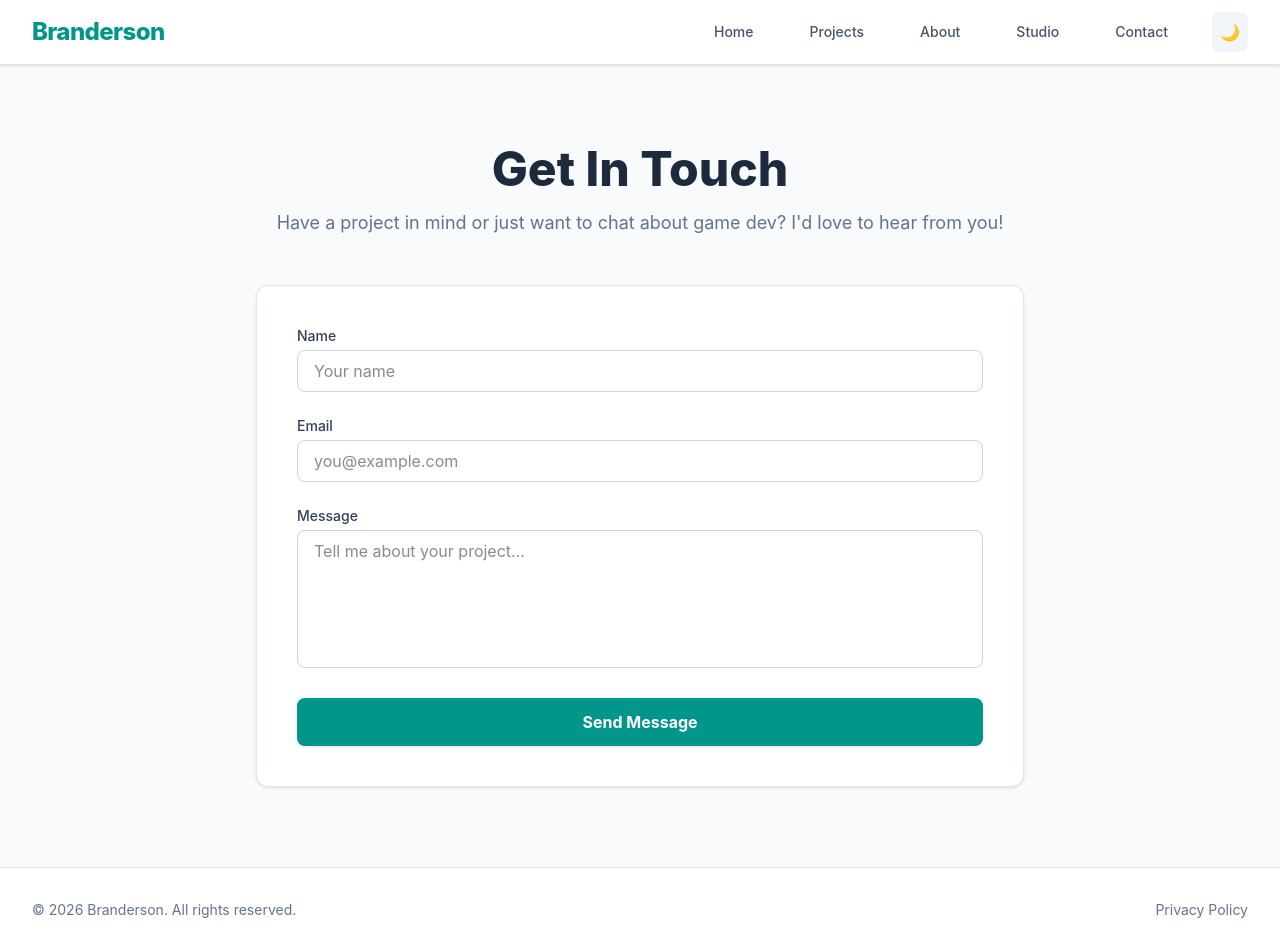
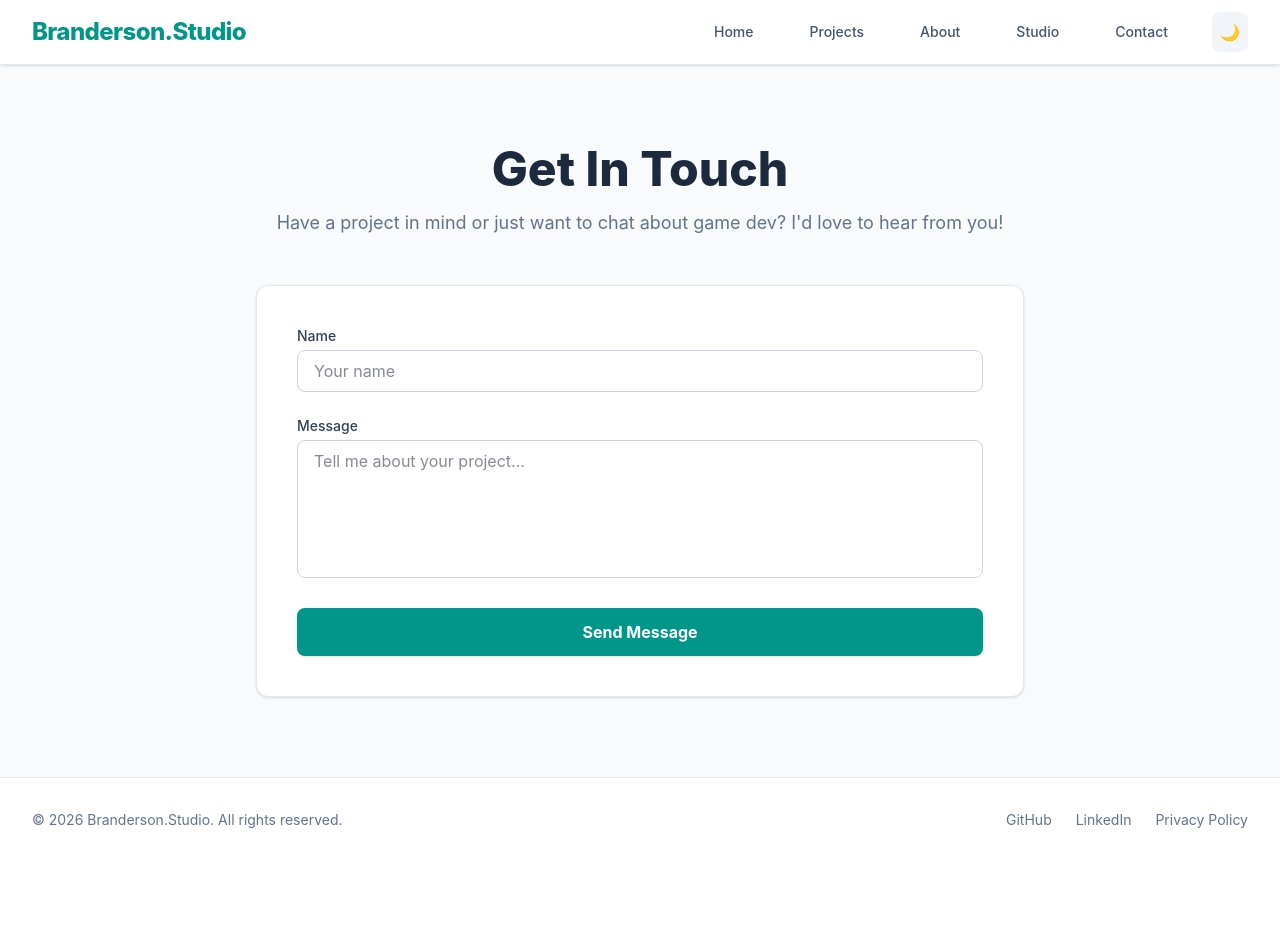
Before and after one commit to Ryobia/Branderson, a React (Vite) app in the folder client/: page /contact in a window 1280 px wide. After the commit the page ends 862 px from the top, so only its background shows below. Built offline with nearby package versions, Linux system fonts and the light colour scheme.

Commit message:
feat: add NotFound page and update routing; enhance Contact form with mailto link and update Footer and Navbar branding

```diff
--- a/client/App.jsx
+++ b/client/App.jsx
@@ -7,6 +7,7 @@ import Studio from './pages/Studio';
 import About from './pages/About';
 import Contact from './pages/Contact';
 import Privacy from './pages/Privacy';
+import NotFound from './pages/NotFound';
 import Navbar from './components/Navbar';
 import Footer from './components/Footer';
 
@@ -22,6 +23,7 @@ const AnimatedMain = () => {
           <Route path="/studio" element={<Studio />} />
           <Route path="/contact" element={<Contact />} />
           <Route path="/privacy" element={<Privacy />} />
+          <Route path="*" element={<NotFound />} />
         </Routes>
       </AnimatePresence>
     </main>
--- a/client/components/Footer.jsx
+++ b/client/components/Footer.jsx
@@ -6,9 +6,11 @@ const Footer = () => {
     <footer className="bg-white dark:bg-slate-900 border-t border-slate-200 dark:border-slate-800 mt-auto transition-colors duration-300">
       <div className="max-w-7xl mx-auto py-8 px-4 sm:px-6 lg:px-8 flex flex-col md:flex-row items-center justify-between">
         <p className="text-center md:text-left text-sm text-slate-500 dark:text-slate-400">
-          &copy; {new Date().getFullYear()} Branderson. All rights reserved.
+          &copy; {new Date().getFullYear()} Branderson.Studio. All rights reserved.
         </p>
-        <div className="mt-4 md:mt-0 flex space-x-6">
+        <div className="mt-4 md:mt-0 flex space-x-6 items-center">
+          <a href="https://github.com/Ryobia" target="_blank" rel="noopener noreferrer" className="text-sm text-slate-500 dark:text-slate-400 hover:text-teal-600 dark:hover:text-teal-400 transition-colors">GitHub</a>
+          <a href="https://www.linkedin.com/in/1branderson/" target="_blank" rel="noopener noreferrer" className="text-sm text-slate-500 dark:text-slate-400 hover:text-teal-600 dark:hover:text-teal-400 transition-colors">LinkedIn</a>
           <Link to="/privacy" className="text-sm text-slate-500 dark:text-slate-400 hover:text-teal-600 dark:hover:text-teal-400 transition-colors">Privacy Policy</Link>
         </div>
       </div>
--- a/client/components/Navbar.jsx
+++ b/client/components/Navbar.jsx
@@ -29,7 +29,7 @@ const Navbar = () => {
         <div className="flex justify-between h-16 items-center">
           <div className="flex-shrink-0 flex items-center">
             <Link to="/" className="text-2xl font-extrabold text-teal-600 dark:text-teal-400 tracking-tight transition-colors">
-              Branderson
+              Branderson.Studio
             </Link>
           </div>
           <div className="flex items-center space-x-4 md:space-x-8">
--- a/client/index.css
+++ b/client/index.css
@@ -1,2 +1,42 @@
 @import "tailwindcss";
 @variant dark (&:where(.dark, .dark *));
+
+/* =========================================
+   Custom Scrollbar
+   ========================================= */
+
+/* Firefox */
+html {
+  scrollbar-width: thin;
+  scrollbar-color: var(--color-slate-300) var(--color-slate-50);
+}
+html.dark {
+  scrollbar-color: var(--color-slate-700) var(--color-slate-950);
+}
+
+/* Chrome, Edge, Safari */
+::-webkit-scrollbar {
+  width: 10px;
+  height: 10px;
+}
+
+::-webkit-scrollbar-track {
+  background: var(--color-slate-50);
+}
+.dark ::-webkit-scrollbar-track {
+  background: var(--color-slate-950);
+}
+
+::-webkit-scrollbar-thumb {
+  background: var(--color-slate-300);
+  border-radius: 5px;
+}
+::-webkit-scrollbar-thumb:hover {
+  background: var(--color-slate-400);
+}
+.dark ::-webkit-scrollbar-thumb {
+  background: var(--color-slate-800);
+}
+.dark ::-webkit-scrollbar-thumb:hover {
+  background: var(--color-slate-700);
+}
--- a/client/pages/Contact.jsx
+++ b/client/pages/Contact.jsx
@@ -1,7 +1,12 @@
-import React from 'react';
+import React, { useState } from 'react';
 import { motion } from 'framer-motion';
 
 const Contact = () => {
+  const [name, setName] = useState('');
+  const [message, setMessage] = useState('');
+
+  const mailtoLink = `mailto:ryobia36@gmail.com?subject=Contact from ${encodeURIComponent(name || 'Portfolio Visitor')}&body=${encodeURIComponent(message)}`;
+
   return (
     <motion.div
       initial={{ opacity: 0, y: 20 }}
@@ -18,23 +23,16 @@ const Contact = () => {
       </div>
 
       <div className="bg-white dark:bg-slate-900 rounded-xl shadow-sm border border-slate-200 dark:border-slate-800 p-8 md:p-10 transition-colors">
-        <form className="space-y-6">
+        <div className="space-y-6">
           <div>
             <label htmlFor="name" className="block text-sm font-medium text-slate-700 dark:text-slate-300 mb-1 transition-colors">Name</label>
             <input
               type="text"
               id="name"
+              value={name}
+              onChange={(e) => setName(e.target.value)}
               className="w-full px-4 py-2 bg-white dark:bg-slate-950 border border-slate-300 dark:border-slate-700 rounded-lg focus:ring-teal-500 focus:border-teal-500 text-slate-900 dark:text-slate-100 outline-none transition-colors"
               placeholder="Your name"
-            />
-          </div>
-          <div>
-            <label htmlFor="email" className="block text-sm font-medium text-slate-700 dark:text-slate-300 mb-1 transition-colors">Email</label>
-            <input
-              type="email"
-              id="email"
-              className="w-full px-4 py-2 bg-white dark:bg-slate-950 border border-slate-300 dark:border-slate-700 rounded-lg focus:ring-teal-500 focus:border-teal-500 text-slate-900 dark:text-slate-100 outline-none transition-colors"
-              placeholder="you@example.com"
             />
           </div>
           <div>
@@ -42,17 +40,19 @@ const Contact = () => {
             <textarea
               id="message"
               rows="5"
+              value={message}
+              onChange={(e) => setMessage(e.target.value)}
               className="w-full px-4 py-2 bg-white dark:bg-slate-950 border border-slate-300 dark:border-slate-700 rounded-lg focus:ring-teal-500 focus:border-teal-500 text-slate-900 dark:text-slate-100 outline-none transition-colors resize-none"
               placeholder="Tell me about your project..."
             ></textarea>
           </div>
-          <button
-            type="submit"
-            className="w-full bg-teal-600 hover:bg-teal-700 dark:bg-teal-500 dark:hover:bg-teal-600 text-white font-bold py-3 px-4 rounded-lg transition-colors shadow-sm"
+          <a
+            href={mailtoLink}
+            className="block text-center w-full bg-teal-600 hover:bg-teal-700 dark:bg-teal-500 dark:hover:bg-teal-600 text-white font-bold py-3 px-4 rounded-lg transition-colors shadow-sm cursor-pointer"
           >
             Send Message
-          </button>
-        </form>
+          </a>
+        </div>
       </div>
     </motion.div>
   );
--- /dev/null
+++ b/client/pages/NotFound.jsx
@@ -0,0 +1,36 @@
+import React from 'react';
+import { Link } from 'react-router';
+import { motion } from 'framer-motion';
+
+const NotFound = () => {
+  return (
+    <motion.div
+      initial={{ opacity: 0, y: 20 }}
+      animate={{ opacity: 1, y: 0 }}
+      exit={{ opacity: 0, y: -20 }}
+      transition={{ duration: 0.3, ease: "easeOut" }}
+      className="flex flex-col items-center justify-center py-16 md:py-24 text-center"
+    >
+      <div className="w-24 h-24 mx-auto mb-6 bg-slate-200 dark:bg-slate-800 rounded-3xl flex items-center justify-center shadow-sm dark:shadow-none transition-colors">
+        <span className="text-4xl">🤔</span>
+      </div>
+      <h1 className="text-5xl md:text-7xl font-extrabold text-slate-800 dark:text-slate-100 mb-6 transition-colors">
+        404
+      </h1>
+      <h2 className="text-2xl font-semibold text-slate-600 dark:text-slate-300 mb-4 transition-colors">
+        Page Not Found
+      </h2>
+      <p className="text-lg text-slate-500 dark:text-slate-400 max-w-xl mx-auto mb-10 transition-colors">
+        Oops! It looks like the page you are looking for doesn't exist or might have been moved.
+      </p>
+      <Link
+        to="/"
+        className="inline-block bg-teal-600 hover:bg-teal-700 dark:bg-teal-500 dark:hover:bg-teal-600 text-white font-bold py-3 px-8 rounded-full transition-colors shadow-sm"
+      >
+        Return Home
+      </Link>
+    </motion.div>
+  );
+};
+
+export default NotFound;
```
